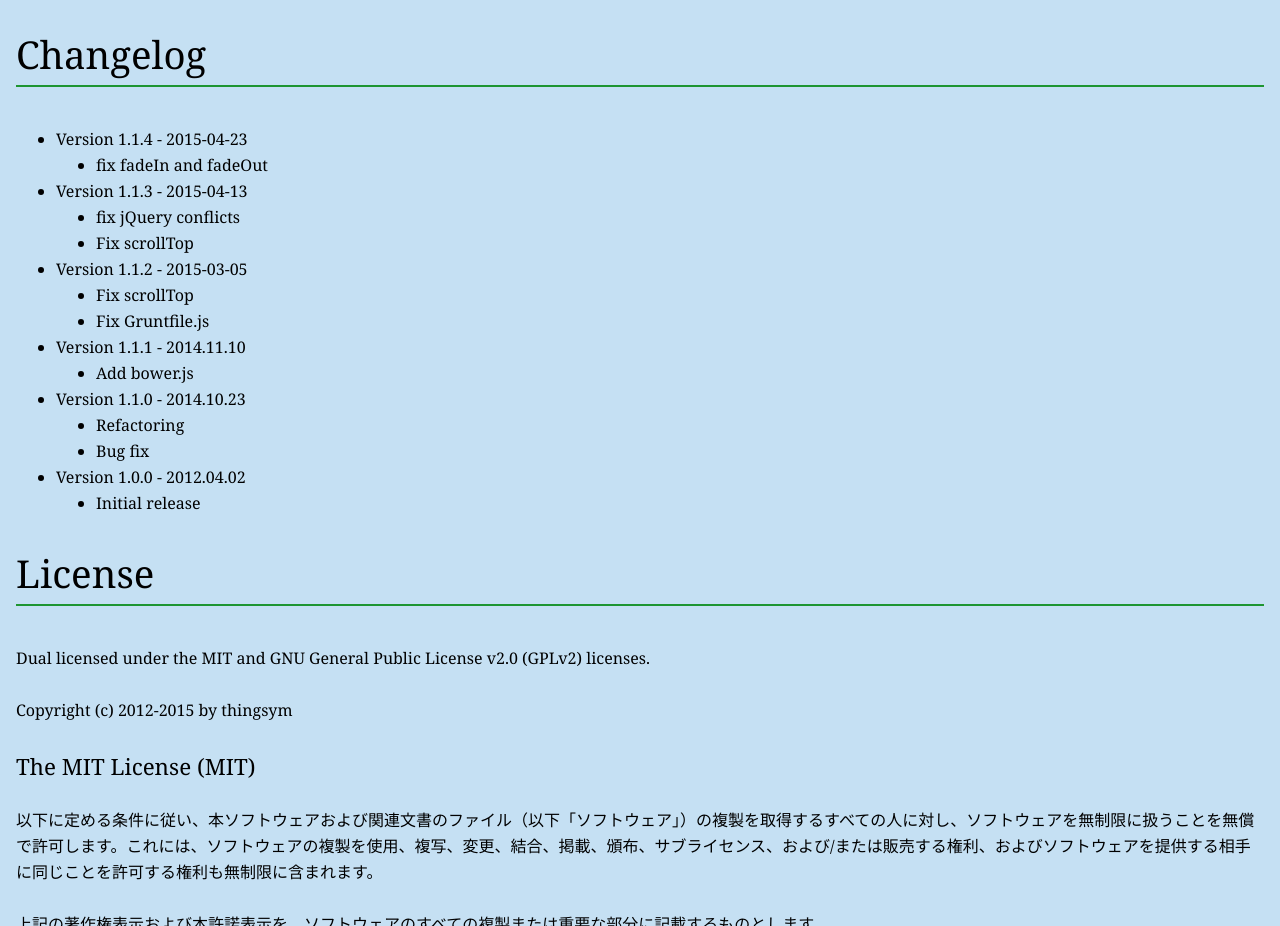
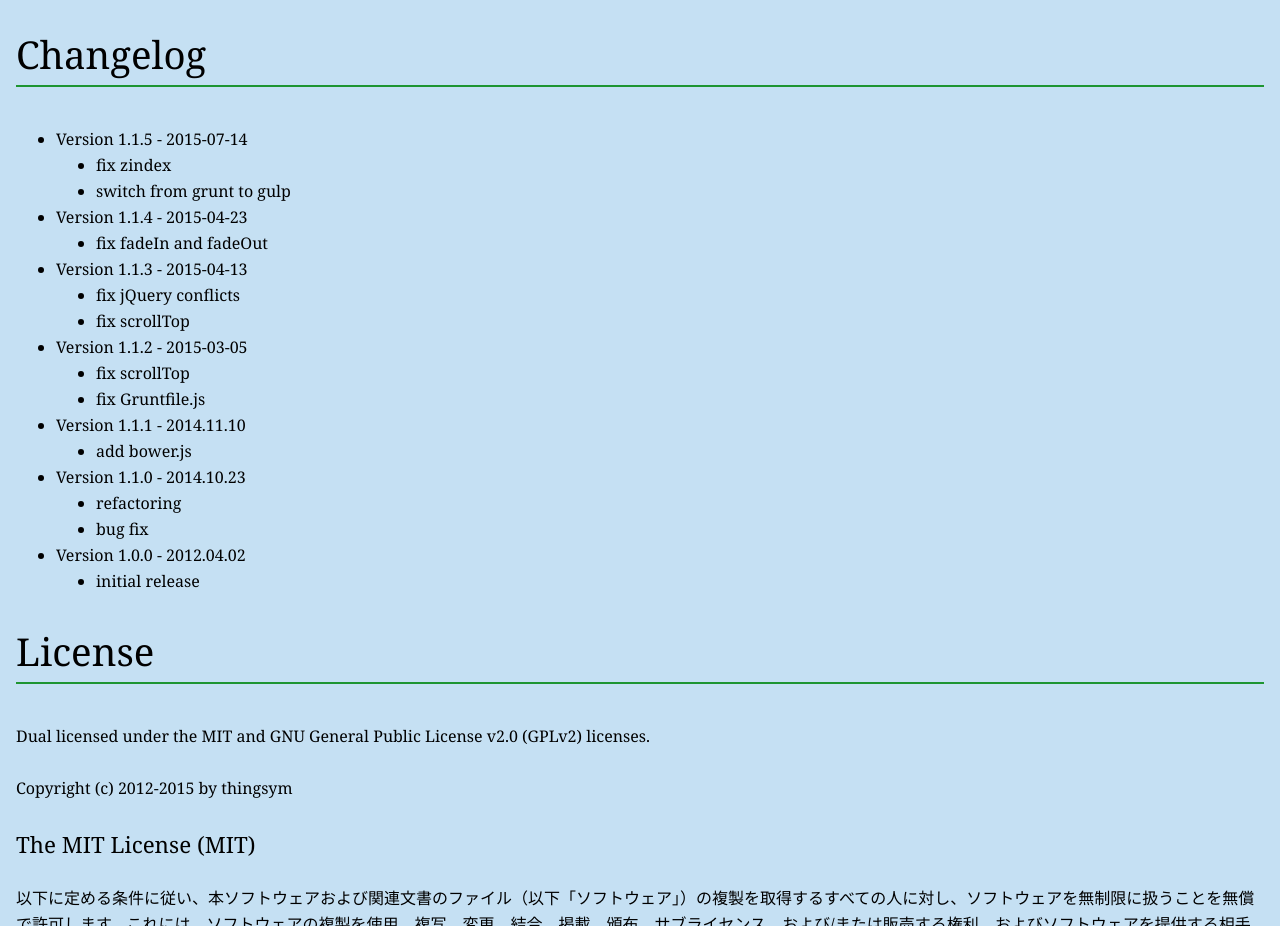
Before and after one commit to thingsym/jquery.backtothetop, a website: page docs-ja.html in a window 1280 px wide. Shown: the part 5505-6431 px from the top of the page. Drawn offline with nearby package versions, Linux system fonts and the light colour scheme; a web font is replaced by a local one.

Commit message:
Version 1.1.5

```diff
--- a/bower.json
+++ b/bower.json
@@ -1,7 +1,7 @@
 {
   "name": "jquery.backtothetop",
   "main": "jquery.backtothetop.js",
-  "version": "1.1.4",
+  "version": "1.1.5",
   "homepage": "http://project.thingslabo.com/jquery.backtothetop/",
   "authors": [
     "thingsym"
--- a/build-gulp/package.json
+++ b/build-gulp/package.json
@@ -1,6 +1,6 @@
 {
   "name": "jquery.backtothetop",
-  "version": "1.1.4",
+  "version": "1.1.5",
   "title": "jQuery Plugin Back to the Top",
   "description": "",
   "url": "http://project.thingslabo.com/jquery.backtothetop",
--- a/docs-ja.html
+++ b/docs-ja.html
@@ -317,6 +317,13 @@ id 属性での指定より優先されます</td>
 <h2 id="Changelog">Changelog</h2>
 <ul>
 
+<li>Version 1.1.5 - 2015-07-14
+<ul>
+<li>fix zindex</li>
+<li>switch from grunt to gulp</li>
+</ul>
+</li>
+
 <li>Version 1.1.4 - 2015-04-23
 <ul>
 <li>fix fadeIn and fadeOut</li>
@@ -326,33 +333,33 @@ id 属性での指定より優先されます</td>
 <li>Version 1.1.3 - 2015-04-13
 <ul>
 <li>fix jQuery conflicts</li>
-<li>Fix scrollTop</li>
+<li>fix scrollTop</li>
 </ul>
 </li>
 
 <li>Version 1.1.2 - 2015-03-05
 <ul>
-<li>Fix scrollTop</li>
-<li>Fix Gruntfile.js</li>
+<li>fix scrollTop</li>
+<li>fix Gruntfile.js</li>
 </ul>
 </li>
 
 <li>Version 1.1.1 - 2014.11.10
 <ul>
-<li>Add bower.js</li>
+<li>add bower.js</li>
 </ul>
 </li>
 
 <li>Version 1.1.0 - 2014.10.23
 <ul>
-<li>Refactoring</li>
-<li>Bug fix</li>
+<li>refactoring</li>
+<li>bug fix</li>
 </ul>
 </li>
 
 <li>Version 1.0.0 - 2012.04.02
 <ul>
-<li>Initial release</li>
+<li>initial release</li>
 </ul>
 </li>
 
```
Also changed, not shown: docs.html (+14 -7 lines), jquery.backtothetop.js, jquery.backtothetop.min.js.
